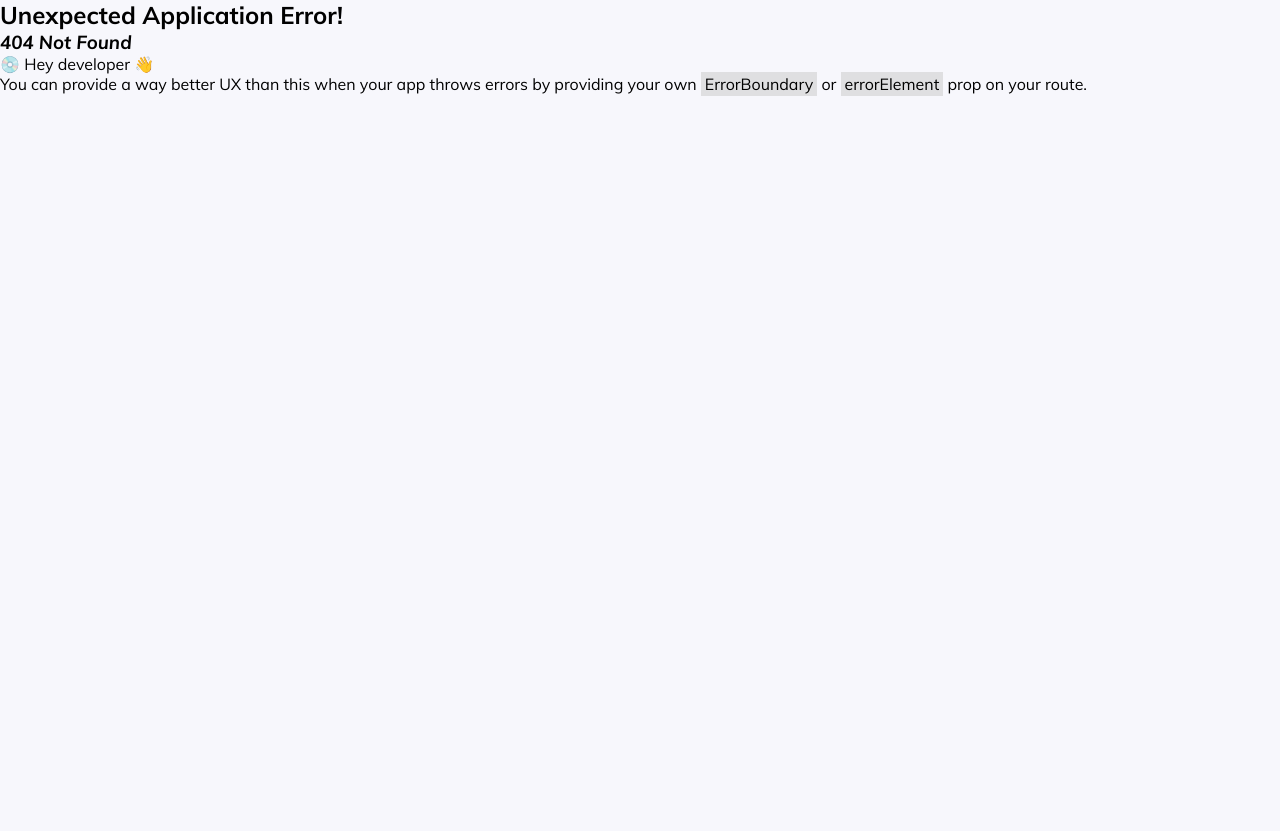
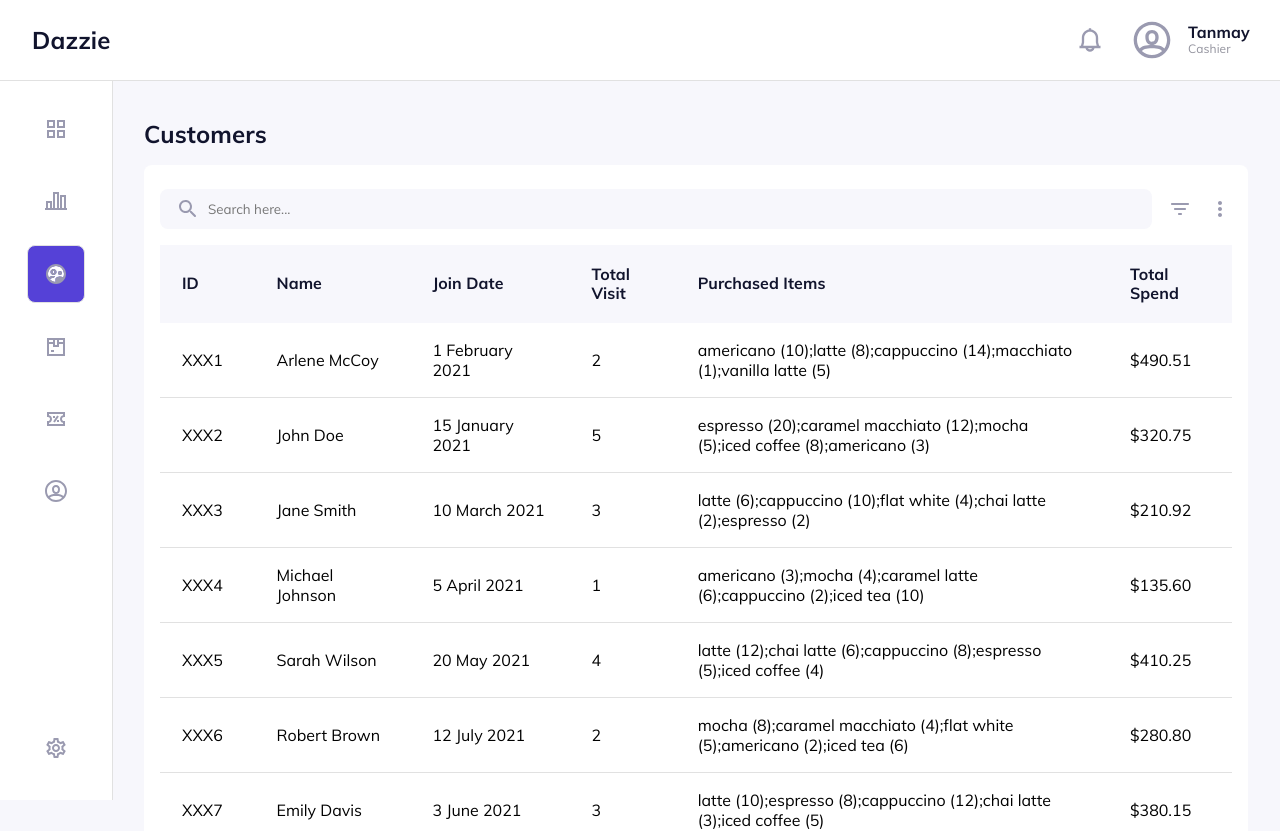
Before and after one commit to tanmaythole/food-admin-portal, a React (Vite) app: page /customers in a window 1280 px wide. Before the commit this address had no page. Shown: the top 831 px of the page. Before the commit the page ends 800 px from the top, so only its background shows below. Built offline with nearby package versions, Linux system fonts and the light colour scheme.

Commit message:
customers screen added

```diff
--- /dev/null
+++ b/public/data/customers.json
@@ -0,0 +1,86 @@
+{
+  "status": "ok",
+  "data": [
+    {
+      "id": "XXX1",
+      "name": "Arlene McCoy",
+      "joinDate": "1 February 2021",
+      "totalVisit": 2,
+      "purchasedItems": ["americano (10)", "latte (8)", "cappuccino (14)", "macchiato (1)", "vanilla latte (5)"],
+      "totalSpend": "$490.51"
+    },
+    {
+      "id": "XXX2",
+      "name": "John Doe",
+      "joinDate": "15 January 2021",
+      "totalVisit": 5,
+      "purchasedItems": ["espresso (20)", "caramel macchiato (12)", "mocha (5)", "iced coffee (8)", "americano (3)"],
+      "totalSpend": "$320.75"
+    },
+    {
+      "id": "XXX3",
+      "name": "Jane Smith",
+      "joinDate": "10 March 2021",
+      "totalVisit": 3,
+      "purchasedItems": ["latte (6)", "cappuccino (10)", "flat white (4)", "chai latte (2)", "espresso (2)"],
+      "totalSpend": "$210.92"
+    },
+    {
+      "id": "XXX4",
+      "name": "Michael Johnson",
+      "joinDate": "5 April 2021",
+      "totalVisit": 1,
+      "purchasedItems": ["americano (3)", "mocha (4)", "caramel latte (6)", "cappuccino (2)", "iced tea (10)"],
+      "totalSpend": "$135.60"
+    },
+    {
+      "id": "XXX5",
+      "name": "Sarah Wilson",
+      "joinDate": "20 May 2021",
+      "totalVisit": 4,
+      "purchasedItems": ["latte (12)", "chai latte (6)", "cappuccino (8)", "espresso (5)", "iced coffee (4)"],
+      "totalSpend": "$410.25"
+    },
+    {
+      "id": "XXX6",
+      "name": "Robert Brown",
+      "joinDate": "12 July 2021",
+      "totalVisit": 2,
+      "purchasedItems": ["mocha (8)", "caramel macchiato (4)", "flat white (5)", "americano (2)", "iced tea (6)"],
+      "totalSpend": "$280.80"
+    },
+    {
+      "id": "XXX7",
+      "name": "Emily Davis",
+      "joinDate": "3 June 2021",
+      "totalVisit": 3,
+      "purchasedItems": ["latte (10)", "espresso (8)", "cappuccino (12)", "chai latte (3)", "iced coffee (5)"],
+      "totalSpend": "$380.15"
+    },
+    {
+      "id": "XXX8",
+      "name": "David Wilson",
+      "joinDate": "8 September 2021",
+      "totalVisit": 1,
+      "purchasedItems": ["cappuccino (6)", "mocha (4)", "vanilla latte (8)", "espresso (2)", "americano (3)"],
+      "totalSpend": "$180.35"
+    },
+    {
+      "id": "XXX9",
+      "name": "Jessica Thompson",
+      "joinDate": "17 August 2021",
+      "totalVisit": 5,
+      "purchasedItems": ["chai latte (10)", "caramel macchiato (8)", "flat white (4)", "latte (2)", "iced tea (6)"],
+      "totalSpend": "$310.95"
+    },
+    {
+      "id": "XXX10",
+      "name": "Daniel Roberts",
+      "joinDate": "25 October 2021",
+      "totalVisit": 2,
+      "purchasedItems": ["espresso (6)", "mocha (4)", "cappuccino (8)", "vanilla latte (3)", "iced coffee (5)"],
+      "totalSpend": "$250.45"
+    }
+  ]
+
+}
--- a/src/components/header/style.module.css
+++ b/src/components/header/style.module.css
@@ -10,6 +10,7 @@
   position: fixed;
   top: 0;
   left: 0;
+  z-index: 99;
 }
 .header > span {
   display: flex;
--- /dev/null
+++ b/src/components/table/index.tsx
@@ -0,0 +1,28 @@
+import React, { PropsWithChildren } from "react";
+
+import Typography from "../typography";
+
+import styles from "./style.module.css";
+
+type Props = PropsWithChildren & {
+  headings: string[];
+};
+
+const Table: React.FC<Props> = ({ headings, children }) => {
+  return (
+    <table className={styles.table}>
+      <thead>
+        <tr>
+          {headings.map((th) => (
+            <th key={th}>
+              <Typography variant="title">{th}</Typography>
+            </th>
+          ))}
+        </tr>
+      </thead>
+      <tbody>{children}</tbody>
+    </table>
+  );
+};
+
+export default Table;
--- /dev/null
+++ b/src/components/table/style.module.css
@@ -0,0 +1,15 @@
+.table {
+  width: 100%;
+  border-collapse: collapse;
+}
+
+.table td {
+  padding: 17px 22px;
+  border-bottom: 1px solid var(--border-color);
+}
+
+.table th {
+  background-color: var(--bg-secondary);
+  text-align: left;
+  padding: 20px 22px;
+}
--- a/src/constants/icons.ts
+++ b/src/constants/icons.ts
@@ -7,3 +7,5 @@
 export {default as COUPON_ICON} from "@src/assets/icons/Coupon Discount.svg";
 export {default as SETTINGS_ICON} from "@src/assets/icons/seettings.svg";
 export {default as SEARCH_ICON} from "@src/assets/icons/SEARCH.svg";
+export {default as FILTER_ICON} from "@src/assets/icons/filter.svg";
+export {default as THREE_DOTS_ICON} from "@src/assets/icons/threedots.svg";
--- a/src/index.css
+++ b/src/index.css
@@ -15,6 +15,13 @@
 }
 body {
   background-color: var(--bg-secondary);
+}
+.container {
+  width: 100%;
+  min-height: 500px;
+  border-radius: 8px;
+  background-color: var(--bg-primary);
+  padding: 24px 0;
 }
 @font-face {
   font-family: 'Mulish';
--- /dev/null
+++ b/src/modules/customers/index.tsx
@@ -0,0 +1,80 @@
+import React, { useEffect, useMemo, useState } from "react";
+
+import Input from "@src/components/input";
+import Table from "@src/components/table";
+import Typography from "@src/components/typography";
+
+import {
+  FILTER_ICON,
+  SEARCH_ICON,
+  THREE_DOTS_ICON,
+} from "@src/constants/icons";
+import { TCustomers } from "./type";
+
+import styles from "./style.module.css";
+
+const customerTableHeadings = [
+  "ID",
+  "Name",
+  "Join Date",
+  "Total Visit",
+  "Purchased Items",
+  "Total Spend",
+];
+
+const Customers: React.FC = () => {
+  const [customersList, setCustomersList] = useState<TCustomers[]>([]);
+  const [searchQuery, setSearchQuery] = useState<string>("");
+
+  useEffect(() => {
+    fetch("/data/customers.json")
+      .then((res) => res.json())
+      .then((r: { status: string; data: TCustomers[] }) =>
+        setCustomersList(r.data)
+      );
+  }, []);
+
+  const filteredList = useMemo(() => {
+    return customersList.filter((item) =>
+      item.name.toLowerCase().includes(searchQuery.toLowerCase())
+    );
+  }, [searchQuery, customersList]);
+
+  return (
+    <div>
+      <Typography variant="heading" className={styles.heading}>
+        Customers
+      </Typography>
+      <div className="container">
+        <div className={styles.custContainer}>
+          <div className={styles.headingRow}>
+            <span className={styles.inputWrapper}>
+              <Input
+                value={searchQuery}
+                onChange={(e) => setSearchQuery(e.target.value)}
+                placeholder="Search here..."
+                leftIcon={<img src={SEARCH_ICON} />}
+              />
+            </span>
+            <img src={FILTER_ICON} />
+            <img src={THREE_DOTS_ICON} />
+          </div>
+          <Table headings={customerTableHeadings}>
+            {filteredList.map((item) => (
+              <tr key={item.id}>
+                <td>{item.id}</td>
+                <td>{item.name}</td>
+                <td>{item.joinDate}</td>
+                <td>{item.totalVisit}</td>
+                <td>{item.purchasedItems.join(";")}</td>
+                <td>{item.totalSpend}</td>
+              </tr>
+            ))}
+          </Table>
+        </div>
+      </div>
+    </div>
+  );
+};
+
+export default Customers;
--- /dev/null
+++ b/src/modules/customers/style.module.css
@@ -0,0 +1,17 @@
+.heading {
+  padding-bottom: 16px;
+}
+.custContainer {
+  padding: 0px 16px;
+  display: flex;
+  flex-direction: column;
+  row-gap: 16px;
+}
+.headingRow {
+  display: flex;
+  align-items: center;
+  gap: 16px;
+}
+.inputWrapper {
+  flex-grow: 1;
+}
--- /dev/null
+++ b/src/modules/customers/type.ts
@@ -0,0 +1,8 @@
+export type TCustomers = {
+  id: string;
+  name: string;
+  joinDate: string;
+  totalVisit: number;
+  purchasedItems: string[];
+  totalSpend: string;
+}
--- a/src/modules/dashboard/index.tsx
+++ b/src/modules/dashboard/index.tsx
@@ -72,7 +72,7 @@
   };
 
   return (
-    <div className={styles.container}>
+    <div className="container">
       <div className={styles.menu}>
         <Input
           placeholder="Search Here..."
--- a/src/modules/dashboard/style.module.css
+++ b/src/modules/dashboard/style.module.css
@@ -1,10 +1,3 @@
-.container {
-  width: 100%;
-  min-height: 65vh;
-  background-color: var(--bg-primary);
-  border-radius: 8px;
-  padding: 24px 0;
-}
 .menu {
   padding: 0 24px;
 }
--- a/src/router.tsx
+++ b/src/router.tsx
@@ -1,4 +1,5 @@
 import AppLayout from "./layout/AppLayout";
+import Customers from "./modules/customers";
 import Dashboard from "./modules/dashboard";
 
 const routerConfig = [
@@ -10,6 +11,10 @@
         path: "/",
         element: <Dashboard />,
       },
+      {
+        path: "/customers",
+        element: <Customers />,
+      },
     ],
   },
 ];
```
